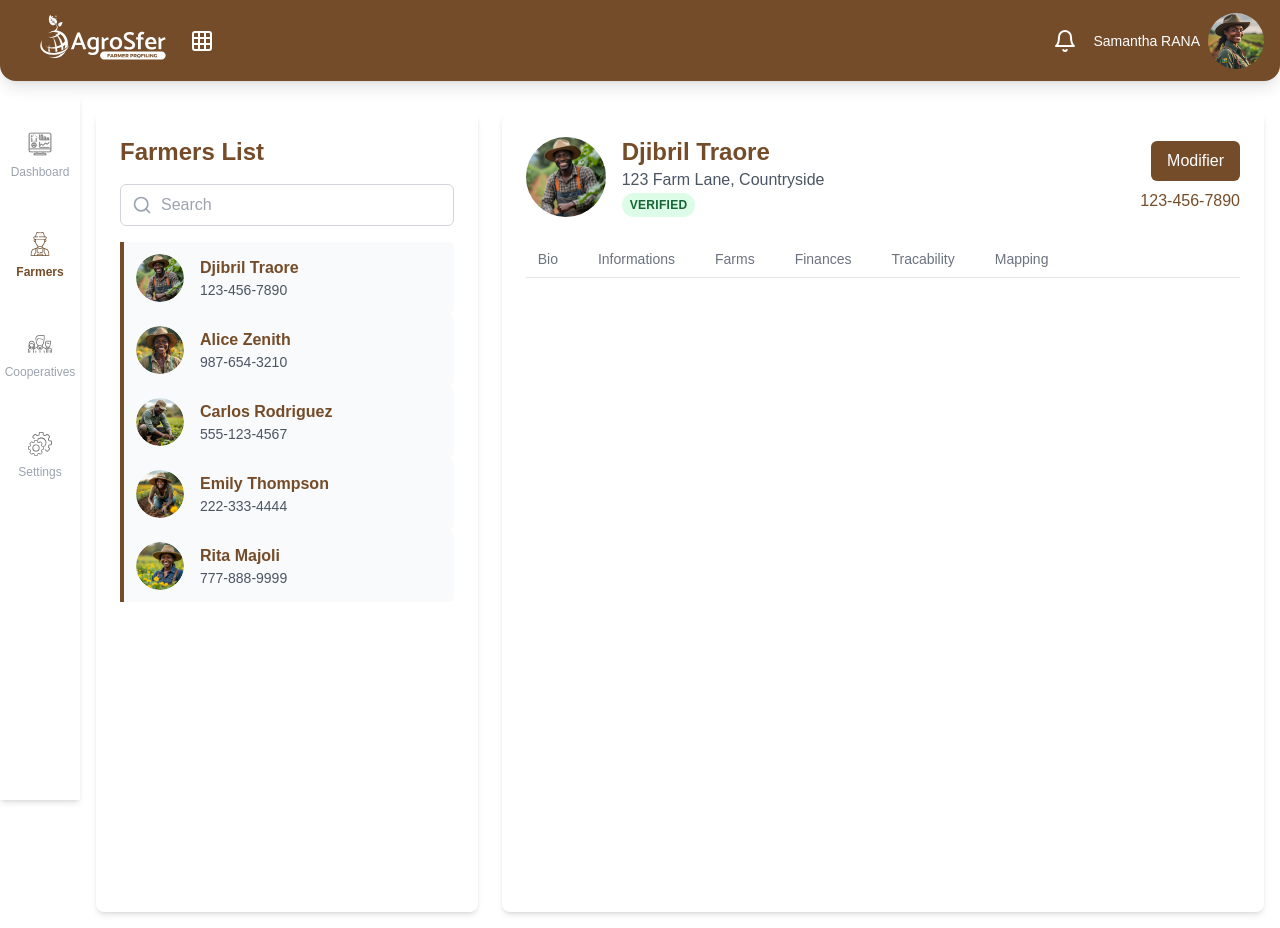
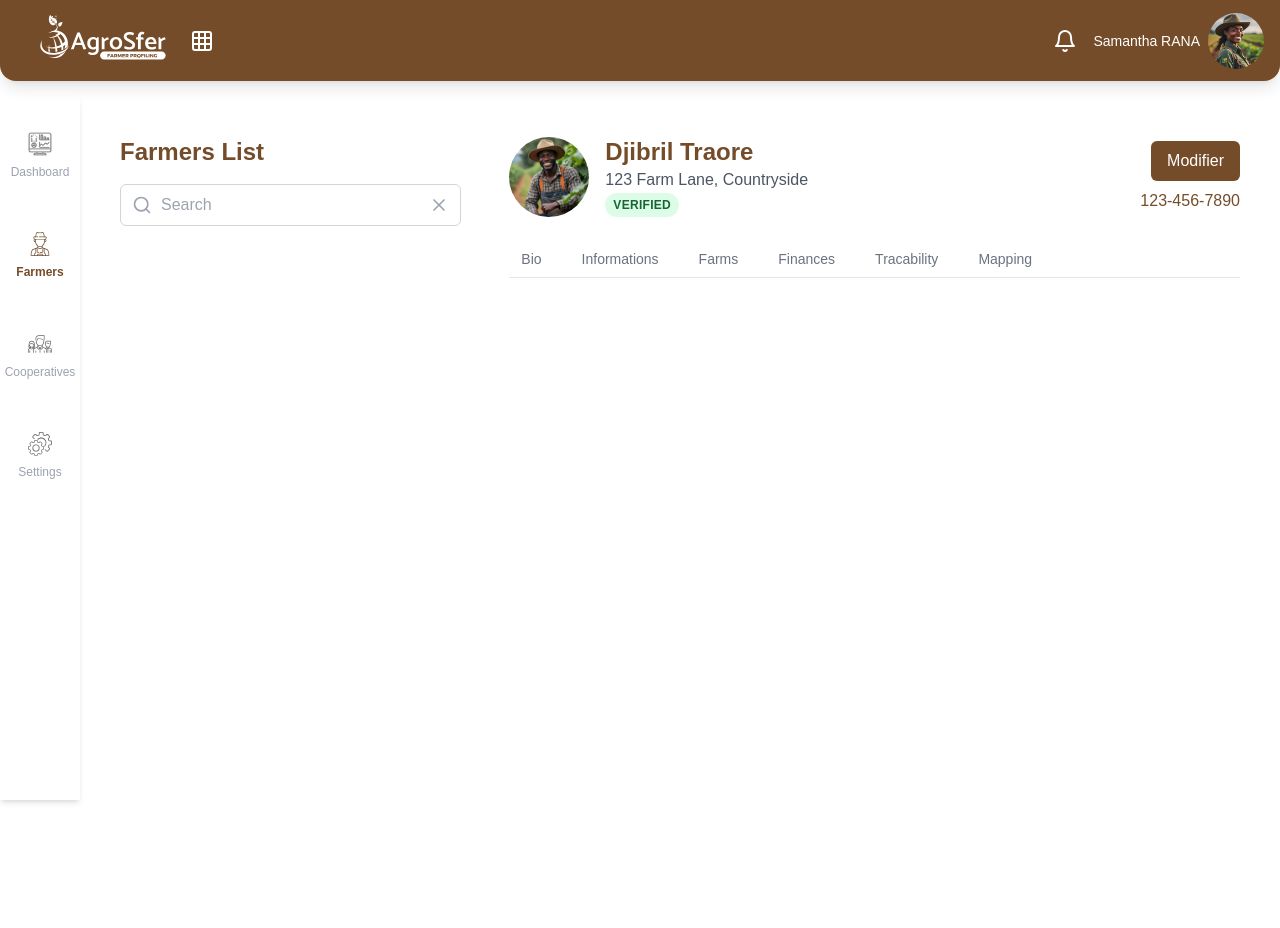
Before and after one commit to JdAlofa/AgroSfer, a Next.js app: page /farmers/1 in a window 1280 px wide. Built offline with nearby package versions, Linux system fonts and the light colour scheme.

Commit message:
Refactor FarmersPage and FarmersList components: Fixed

```diff
--- a/app/farmers/page.tsx
+++ b/app/farmers/page.tsx
@@ -25,12 +25,15 @@ export default function FarmersPage() {
   };
 
   return (
-    <div className="flex flex-col lg:flex-row h-screen bg-white-100 gap-6 relative">
-      <div className="lg:w-1/3 bg-white rounded-lg shadow-md p-6 overflow-y-auto lg:static absolute z-10 w-full">
+    <div className="flex flex-col lg:flex-row min-h-screen bg-white-100 relative">
+      <div className="lg:w-1/3 bg-white p-6 relative lg:static">
         <h2 className="text-2xl font-bold mb-4 text-[#754C29]">Farmers List</h2>
-        <FarmersList searchQuery={searchQuery} onSearch={handleSearch} />
+        <FarmersList
+          searchQuery={searchQuery}
+          onSearch={handleSearch}
+        />
       </div>
-      <div className="lg:w-2/3 bg-white rounded-lg shadow-md p-6 overflow-y-auto mt-[300px] lg:mt-0">
+      <div className="lg:w-2/3 bg-white p-6">
         <FarmerForm farmerId={selectedFarmerId} initialTab={currentTab} />
       </div>
     </div>
--- a/components/ui/Farmers-Tab/FarmersList.tsx
+++ b/components/ui/Farmers-Tab/FarmersList.tsx
@@ -1,73 +1,87 @@
-"use client";
+'use client'
 
-import { useState, useEffect } from "react";
-import Image from "next/image";
-import Link from "next/link";
-import { Search } from "lucide-react";
-import farmerData from "../../../lib/farmerData";
+import { useState, useEffect, useRef } from "react"
+import Image from "next/image"
+import Link from "next/link"
+import { Search, X } from "lucide-react"
+import farmerData from "../../../lib/farmerData"
 
 interface Farmer {
-  id: number;
-  name: string;
-  phoneNumber: string;
-  picture: string;
+  id: number
+  name: string
+  phoneNumber: string
+  picture: string
 }
 
 interface FarmersListProps {
-  searchQuery: string;
-  onSearch: (query: string) => void;
+  searchQuery: string
+  onSearch: (query: string) => void
 }
 
 export default function FarmersList({
   searchQuery,
   onSearch,
 }: FarmersListProps) {
-  const [farmers, setFarmers] = useState<Farmer[]>([]);
-  const [selectedFarmerId, setSelectedFarmerId] = useState<number | null>(null);
+  const [farmers, setFarmers] = useState<Farmer[]>([])
+  const [isSearchFocused, setIsSearchFocused] = useState(false)
+  const searchInputRef = useRef<HTMLInputElement>(null)
 
   useEffect(() => {
-    // Filter farmers based on search query
     const filteredFarmers = farmerData.filter(
       (farmer) =>
         farmer.name.toLowerCase().includes(searchQuery.toLowerCase()) ||
         farmer.phoneNumber.includes(searchQuery)
-    );
-    setFarmers(filteredFarmers);
-  }, [searchQuery]);
+    )
+    setFarmers(filteredFarmers)
+  }, [searchQuery])
 
-  const handleFarmerClick = (id: number) => {
-    setSelectedFarmerId(id);
+  const handleFarmerClick = () => {
+    setIsSearchFocused(false)
+    if (searchInputRef.current) {
+      searchInputRef.current.blur()
+    }
+  }
+
+  const handleClearSearch = () => {
+    onSearch('');
+    setIsSearchFocused(false);
+    if (searchInputRef.current) {
+      searchInputRef.current.blur();
+    }
   };
 
   return (
-    <div>
+    <div className="relative">
       <div className="relative mb-4">
         <input
+          ref={searchInputRef}
           type="text"
           placeholder="Search"
-          className="w-full pl-10 pr-4 py-2 border border-gray-300 rounded-md focus:outline-none focus:ring-2 focus:ring-[#754C29]"
+          className="w-full pl-10 pr-10 py-2 border border-gray-300 rounded-md focus:outline-none focus:ring-2 focus:ring-[#754C29]"
           value={searchQuery}
           onChange={(e) => onSearch(e.target.value)}
+          onFocus={() => setIsSearchFocused(true)}
         />
         <Search
           className="absolute left-3 top-1/2 transform -translate-y-1/2 text-gray-400"
           size={20}
         />
+        <button
+          onClick={handleClearSearch}
+          className="absolute right-3 top-1/2 transform -translate-y-1/2 text-gray-400 hover:text-gray-600"
+        >
+          <X size={20} />
+        </button>
       </div>
-      <div className="space-y-4">
+      {(isSearchFocused || searchQuery) && (
+        <div className="absolute z-10 w-full bg-white border border-gray-300 rounded-md shadow-lg max-h-60 overflow-y-auto">
           {farmers.map((farmer) => (
             <Link
               key={farmer.id}
-            href={`/farmers/${farmer.id}`}
-            onClick={() => handleFarmerClick(farmer.id)}
+              href={`/farmers/${farmer.id}/bio`}
+              onClick={handleFarmerClick}
             >
-            <div
-              className={`flex items-center space-x-4 p-3 border-l-4 border-[#754C29] bg-gray-50 rounded-r-md hover:bg-gray-100 transition-all duration-200 ${
-                selectedFarmerId === farmer.id
-                  ? "transform translate-y-[-4px] shadow-md"
-                  : ""
-              }`}
-            >
+              <div className="flex items-center space-x-4 p-3 hover:bg-gray-100 transition-all duration-200">
                 <div className="w-12 h-12 relative overflow-hidden rounded-full">
                   <Image
                     src={farmer.picture}
@@ -85,6 +99,7 @@ export default function FarmersList({
             </Link>
           ))}
         </div>
+      )}
     </div>
-  );
+  )
 }
```
Lines whose indentation alone changed are shown as unchanged.
